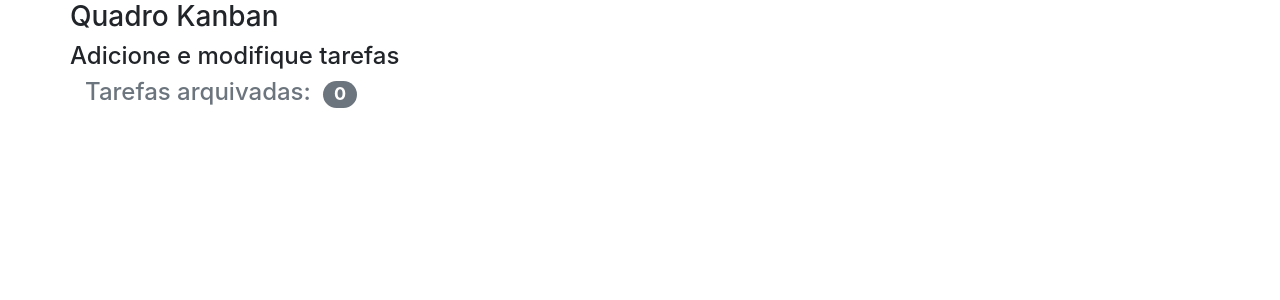
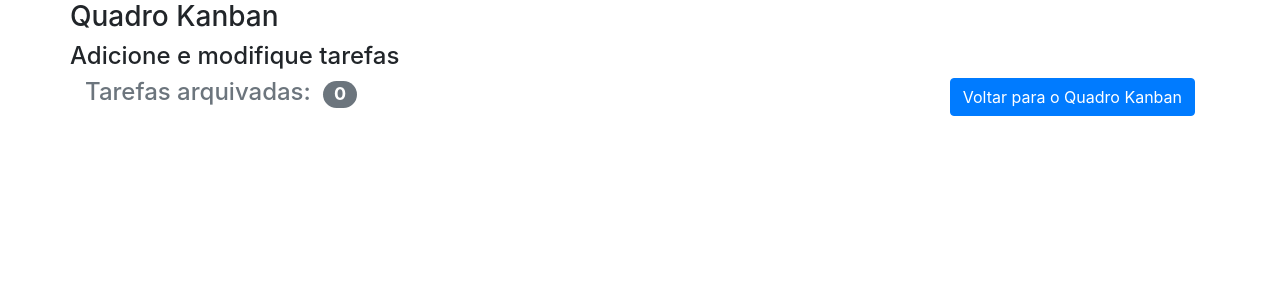
Before and after one commit to gabriel-nlima/kanban-app, a React (Create React App) app: page /arquivadas in a window 1280 px wide. Shown: the top 300 px of the page. Built offline with nearby package versions, Linux system fonts and the light colour scheme.

Commit message:
estilização

```diff
--- a/src/App.js
+++ b/src/App.js
@@ -1,11 +1,8 @@
-import React, { Component } from 'react'
+import React from 'react'
 
 import TarefasContainer from './containers/TarefasContainer'
 
-export class App extends Component {
-	render() {
-		return <TarefasContainer />
-	}
+const App = () => {
+	return <TarefasContainer />
 }
-
 export default App
--- a/src/containers/ArquivadasContainer.jsx
+++ b/src/containers/ArquivadasContainer.jsx
@@ -1,6 +1,8 @@
 import React from 'react'
 import Tarefas from '../components/Tarefas'
 import * as status from './status'
+
+import { Link } from 'react-router-dom'
 
 import { deletaTarefa } from '../redux/actions/actions'
 import { connect } from 'react-redux'
@@ -32,7 +34,7 @@ class ArquivadasContainer extends React.Component {
 		return (
 			<React.Fragment>
 				<div className='row'>
-					<div className='col-12'>
+					<div className='col-6'>
 						<h4 className='text-secondary'>
 							Tarefas arquivadas:{' '}
 							<span
@@ -43,9 +45,14 @@ class ArquivadasContainer extends React.Component {
 							</span>
 						</h4>
 					</div>
+					<div className='col-6 text-right'>
+						<Link className='btn btn-primary' to='/' replace>
+							Voltar para o Quadro Kanban
+						</Link>
+					</div>
 				</div>
-				<div className='row'>
-					<div className='col-6'>
+				<div className='row' style={{ marginTop: 10 }}>
+					<div className='col-12 card-columns'>
 						<Tarefas
 							tarefas={tarefasArquivadas}
 							background='bg-secondary'
--- a/src/containers/TarefasContainer.jsx
+++ b/src/containers/TarefasContainer.jsx
@@ -89,7 +89,9 @@ class TarefasContainer extends React.Component {
 				<div className='row text-left'>
 					<div className='col-12 col-md-6 col-lg-6 col-xl-6'>
 						<h5 className='text-muted'>
-							<Link to='/arquivadas'>ARQUIVADAS:</Link>
+							<Link to='/arquivadas' replace>
+								ARQUIVADAS:
+							</Link>
 							<span
 								style={badgeMargin}
 								className='badge badge-pill badge-secondary'
```
